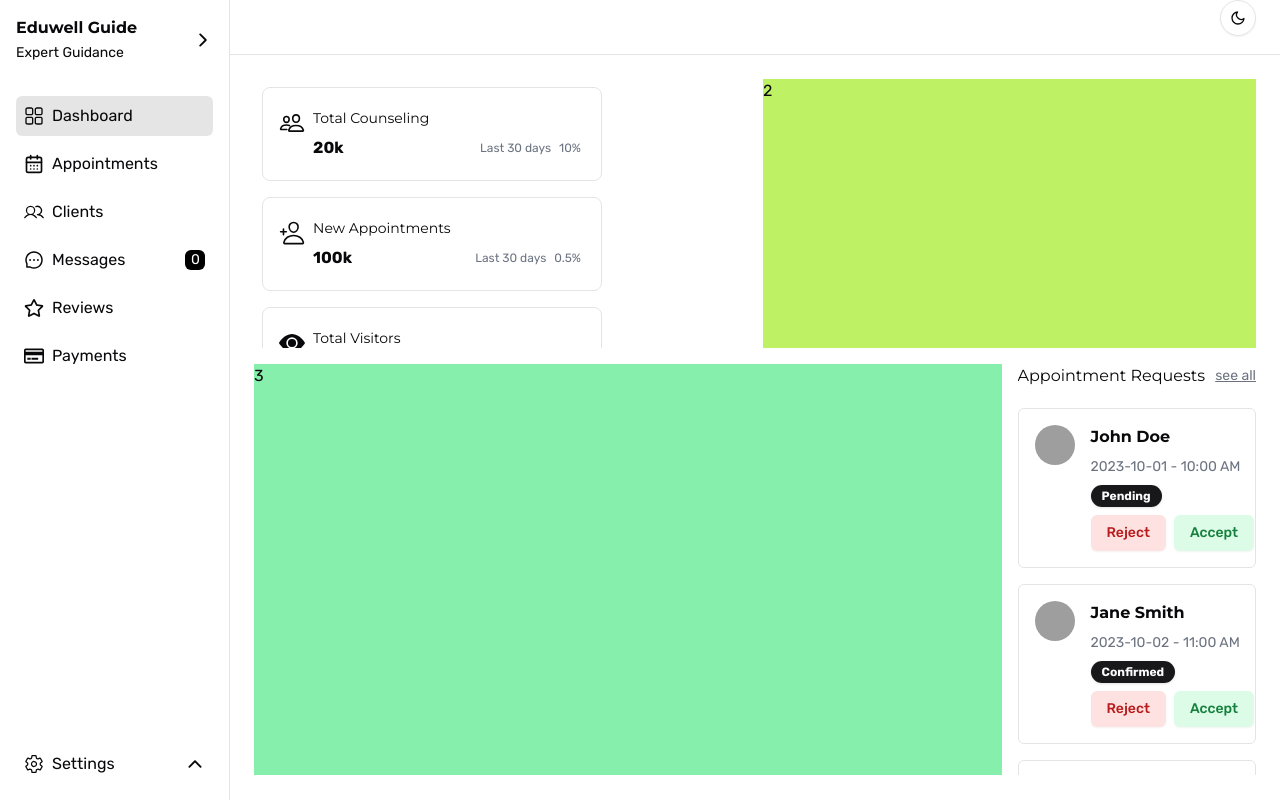
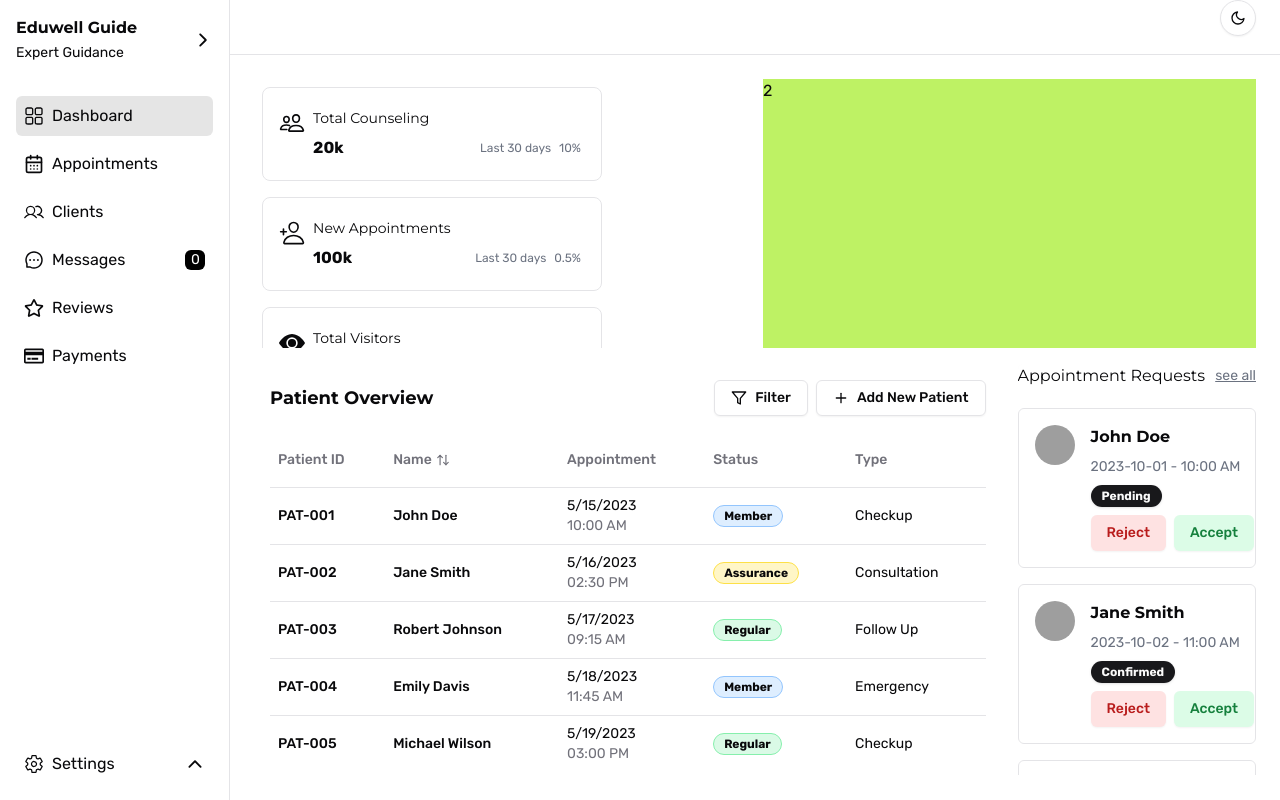
Before and after one commit to Albert735/EduWell-Guide, a Next.js app: page /dashboard/counselor in a window 1280 px wide. Built offline with nearby package versions, Linux system fonts and the light colour scheme; grey boxes are pictures that could not be loaded.

Commit message:
feat: implement PatientOverview component with patient appointment details and actions

```diff
--- a/src/app/dashboard/counselor/(components)/PatientOverview.tsx
+++ b/src/app/dashboard/counselor/(components)/PatientOverview.tsx
@@ -0,0 +1,144 @@
+import React from "react";
+import { Button } from "@/components/ui/button";
+import {
+  Table,
+  TableBody,
+  TableCaption,
+  TableCell,
+  TableHeader,
+  TableHead,
+  TableRow,
+} from "@/components/ui/table";
+import { Badge } from "@/components/ui/badge";
+import { FiFilter, FiPlus } from "react-icons/fi";
+import { LuArrowUpDown } from "react-icons/lu";
+
+interface Patient {
+  id: string;
+  name: string;
+  status: "member" | "assurance" | "regular";
+  appointmentDate: string;
+  appointmentTime: string;
+  type: "checkup" | "consultation" | "follow-up" | "emergency";
+}
+
+const patients: Patient[] = [
+  {
+    id: "PAT-001",
+    name: "John Doe",
+    status: "member",
+    appointmentDate: "2023-05-15",
+    appointmentTime: "10:00 AM",
+    type: "checkup",
+  },
+  {
+    id: "PAT-002",
+    name: "Jane Smith",
+    status: "assurance",
+    appointmentDate: "2023-05-16",
+    appointmentTime: "02:30 PM",
+    type: "consultation",
+  },
+  {
+    id: "PAT-003",
+    name: "Robert Johnson",
+    status: "regular",
+    appointmentDate: "2023-05-17",
+    appointmentTime: "09:15 AM",
+    type: "follow-up",
+  },
+  {
+    id: "PAT-004",
+    name: "Emily Davis",
+    status: "member",
+    appointmentDate: "2023-05-18",
+    appointmentTime: "11:45 AM",
+    type: "emergency",
+  },
+  {
+    id: "PAT-005",
+    name: "Michael Wilson",
+    status: "regular",
+    appointmentDate: "2023-05-19",
+    appointmentTime: "03:00 PM",
+    type: "checkup",
+  },
+];
+
+export default function PatientOverview() {
+  return (
+    <div className="flex flex-col gap-4 h-full overflow-auto p-4">
+      <div className="flex justify-between items-center ">
+        <h1 className="font-bold text-lg">Patient Overview</h1>
+        <div className="flex gap-2">
+          <Button variant={"outline"} className="gap-2">
+            <FiFilter size={16} />
+            Filter
+          </Button>
+          <Button variant={"outline"} className="gap-2">
+            <FiPlus size={16} />
+            Add New Patient
+          </Button>
+        </div>
+      </div>
+
+      <Table className="">
+        <TableCaption>List of recent patient appointments</TableCaption>
+        <TableHeader>
+          <TableRow>
+            <TableHead>Patient ID</TableHead>
+            <TableHead>
+              <div className="flex items-center gap-1">
+                Name
+                <button className="text-muted-foreground hover:text-foreground">
+                  <LuArrowUpDown size={14} />
+                </button>
+              </div>
+            </TableHead>
+            <TableHead>Appointment</TableHead>
+            <TableHead>Status</TableHead>
+            <TableHead>Type</TableHead>
+          </TableRow>
+        </TableHeader>
+        <TableBody>
+          {patients.map((patient) => (
+            <TableRow
+              key={patient.id}
+              className="hover:bg-gray-50 hover:dark:bg-white/10 transition-colors duration-200"
+            >
+              <TableCell className="font-medium">{patient.id}</TableCell>
+              <TableCell className="font-medium">{patient.name}</TableCell>
+              <TableCell>
+                <div className="flex flex-col">
+                  <span>
+                    {new Date(patient.appointmentDate).toLocaleDateString()}
+                  </span>
+                  <span className="text-sm text-muted-foreground">
+                    {patient.appointmentTime}
+                  </span>
+                </div>
+              </TableCell>
+              <TableCell>
+                <Badge
+                  variant={
+                    patient.status === "member"
+                      ? "blue"
+                      : patient.status === "assurance"
+                      ? "yellow"
+                      : "secondary"
+                  }
+                  className="capitalize"
+                >
+                  {patient.status}
+                </Badge>
+              </TableCell>
+              <TableCell className="capitalize">
+                {patient.type.split("-").join(" ")}
+              </TableCell>
+            </TableRow>
+          ))}
+        </TableBody>
+      </Table>
+    </div>
+  );
+}
--- a/src/app/dashboard/counselor/page.tsx
+++ b/src/app/dashboard/counselor/page.tsx
@@ -1,5 +1,6 @@
 import AppointRequest from "./(components)/AppointRequest";
 import Overview from "./(components)/Overview";
+import PatientOverview from "./(components)/PatientOverview";
 
 export default function counselorDashboard() {
   return (
@@ -8,7 +9,9 @@ export default function counselorDashboard() {
         <Overview />
       </div>
       <div className="col-span-2 row-span-2 col-start-3 bg-lime-300">2</div>
-      <div className="col-span-3 row-span-3 row-start-3 bg-green-300">3</div>
+      <div className="col-span-3 row-span-3 row-start-3 ">
+        <PatientOverview />
+      </div>
       <div className="row-span-3 col-start-4 row-start-3 overflow-auto">
         <AppointRequest />
       </div>
```
